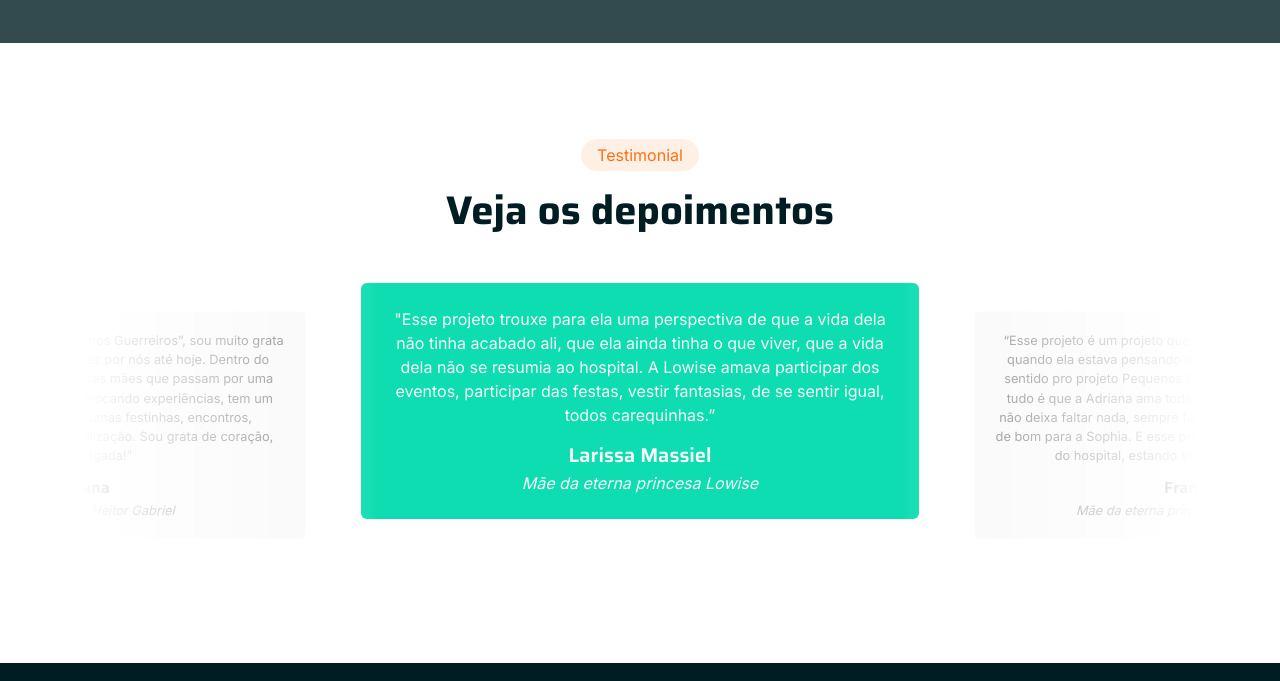
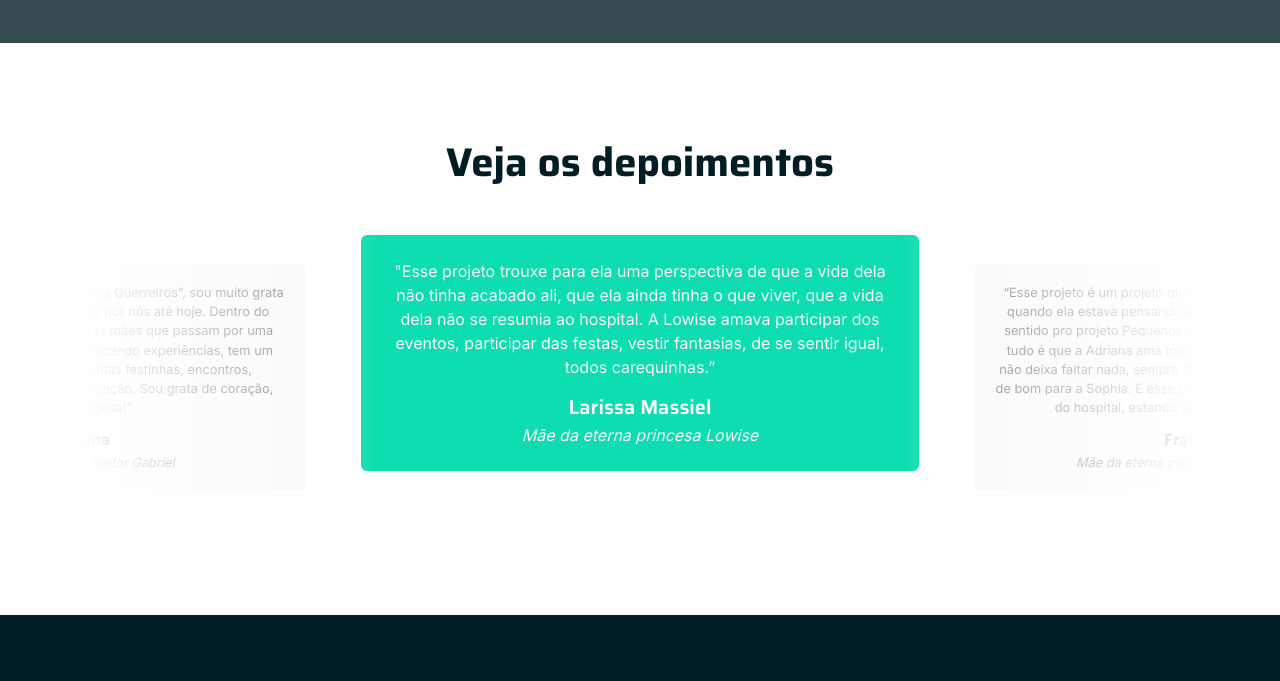
Before and after one commit to GuilhermeDmD/sitePequenosGuerreiros, a plain HTML site: page site/index.html in a window 1280 px wide. Shown: the part 3500-4181 px from the top of the page. Drawn offline with nearby package versions, Linux system fonts and the light colour scheme; animation ran at ten frames a second.

Commit message:
Update index.html

```diff
--- a/site/index.html
+++ b/site/index.html
@@ -372,7 +372,6 @@
     <div class="container-xxl py-5">
         <div class="container">
             <div class="text-center mx-auto mb-5 wow fadeInUp" data-wow-delay="0.1s" style="max-width: 500px;">
-                <div class="d-inline-block rounded-pill bg-secondary text-primary py-1 px-3 mb-3">Testimonial</div>
                 <h1 class="display-6 mb-5">Veja os depoimentos</h1>
             </div>
             <div class="owl-carousel testimonial-carousel wow fadeInUp" data-wow-delay="0.1s">
```
